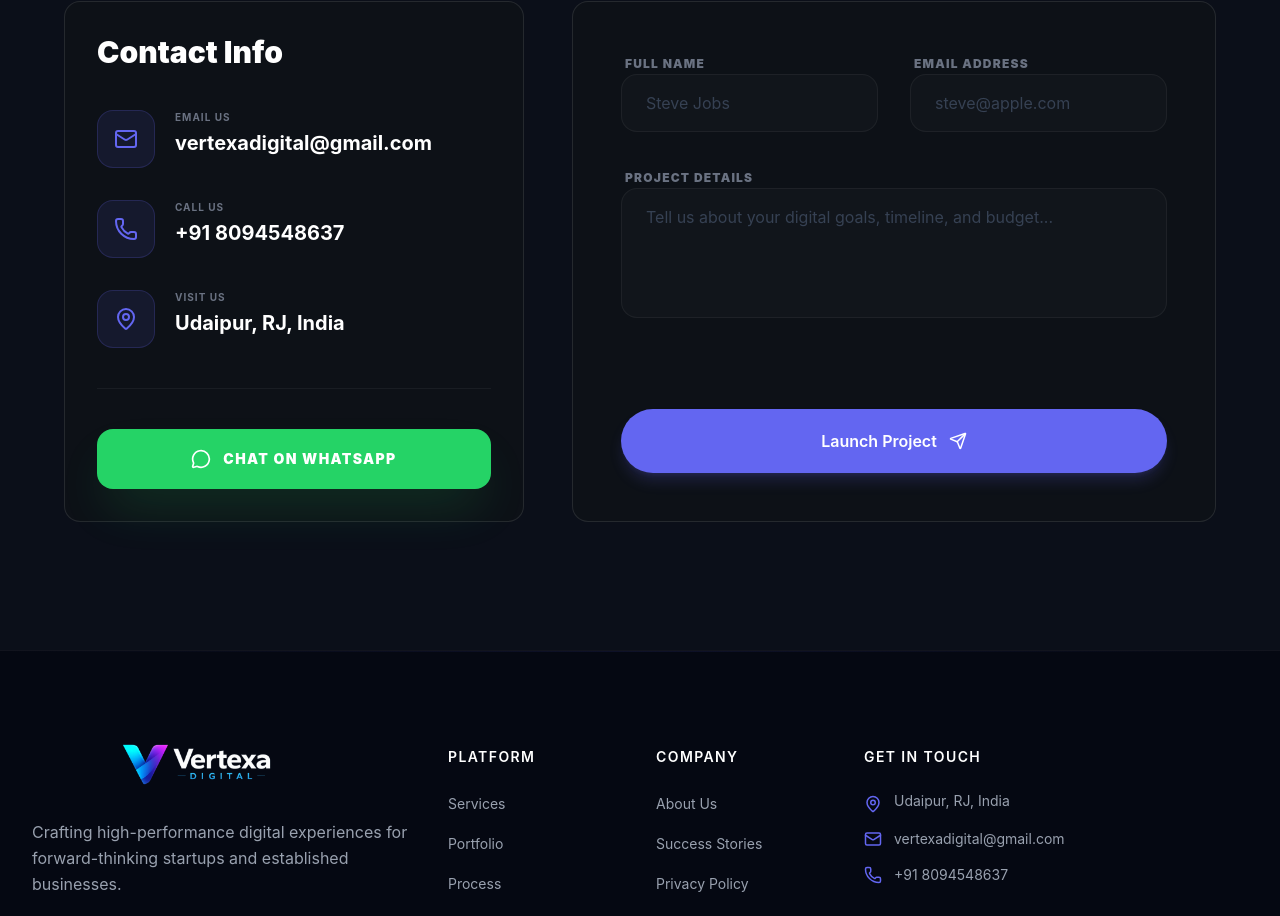
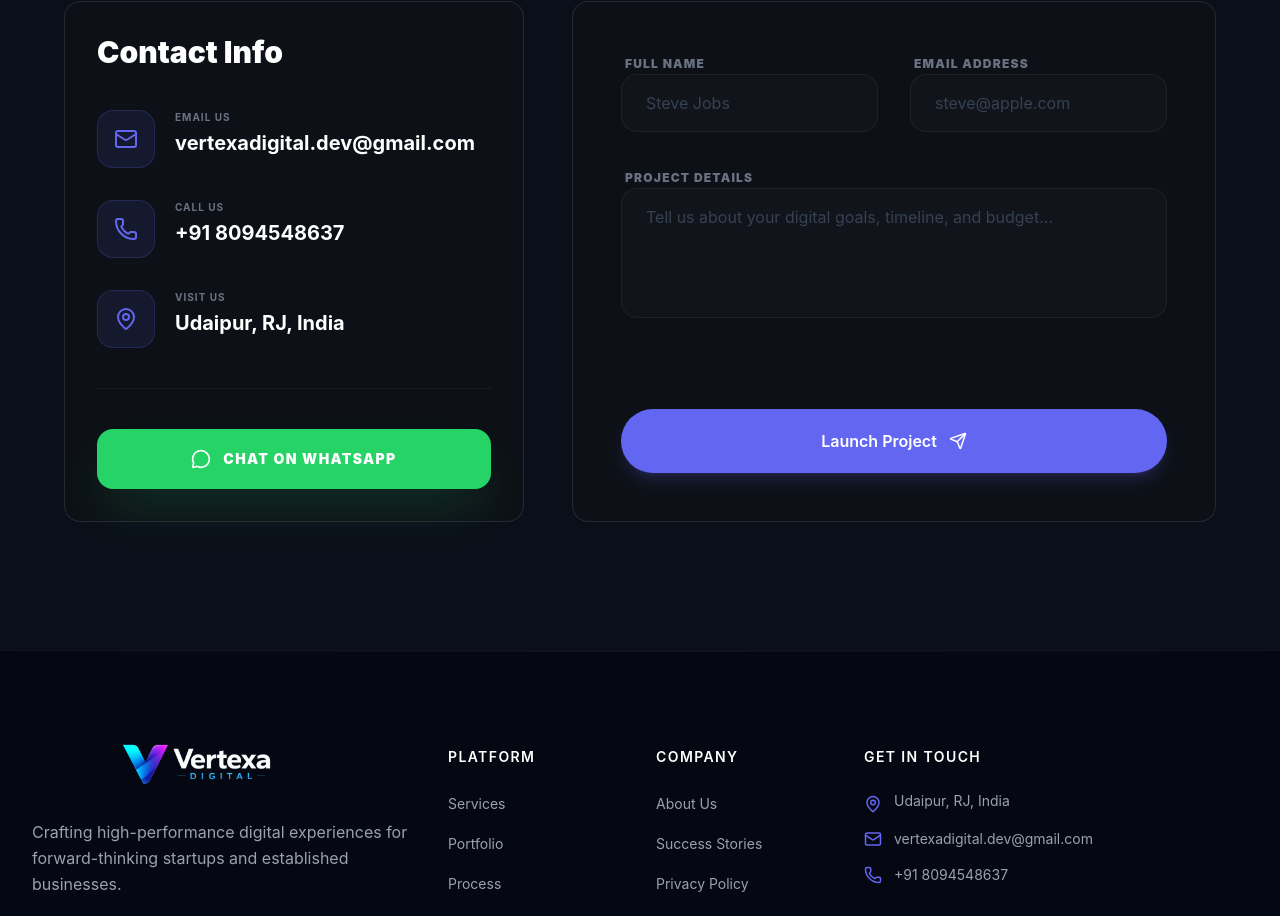
Before and after one commit to Ajaypal110/Vertexa-Digital, a React (Vite) app: page / in a window 1280 px wide. Shown: the part 8859-9775 px from the top of the page. Built offline with nearby package versions, Linux system fonts and the light colour scheme.

Commit message:
feat: complete contact form email integration and final branding

```diff
--- a/src/components/layout/Footer.tsx
+++ b/src/components/layout/Footer.tsx
@@ -77,7 +77,7 @@ const Footer: React.FC = () => {
               </li>
               <li className="flex items-center gap-3">
                 <Mail size={18} className="text-primary shrink-0" />
-                <a href="mailto:vertexadigital@gmail.com" className="text-gray-400 hover:text-primary transition-colors text-sm">vertexadigital@gmail.com</a>
+                <a href="mailto:vertexadigital.dev@gmail.com" className="text-gray-400 hover:text-primary transition-colors text-sm">vertexadigital.dev@gmail.com</a>
               </li>
               <li className="flex items-center gap-3">
                 <Phone size={18} className="text-primary shrink-0" />
--- a/src/sections/Contact.tsx
+++ b/src/sections/Contact.tsx
@@ -16,9 +16,9 @@ const Contact: React.FC = () => {
 
   const handleSubmit = (e: React.FormEvent) => {
     e.preventDefault();
-    console.log('Form submitted:', formData);
-    alert('Message received! Our team will get back to you within 24 hours.');
-    setFormData({ name: '', email: '', projectDetails: '' });
+    const subject = `New Project Inquiry from ${formData.name}`;
+    const body = `Name: ${formData.name}\nEmail: ${formData.email}\n\nProject Details:\n${formData.projectDetails}`;
+    window.location.href = `mailto:vertexadigital.dev@gmail.com?subject=${encodeURIComponent(subject)}&body=${encodeURIComponent(body)}`;
   };
 
   const whatsappNumber = "+918094548637";
@@ -53,7 +53,7 @@ const Contact: React.FC = () => {
                   </div>
                   <div>
                     <p className="text-gray-500 font-bold uppercase tracking-widest text-[10px] mb-1">Email Us</p>
-                    <a href="mailto:vertexadigital@gmail.com" className="text-white font-bold text-xl hover:text-primary transition-colors">vertexadigital@gmail.com</a>
+                    <a href="mailto:vertexadigital.dev@gmail.com" className="text-white font-bold text-xl hover:text-primary transition-colors">vertexadigital.dev@gmail.com</a>
                   </div>
                 </div>
 
```
